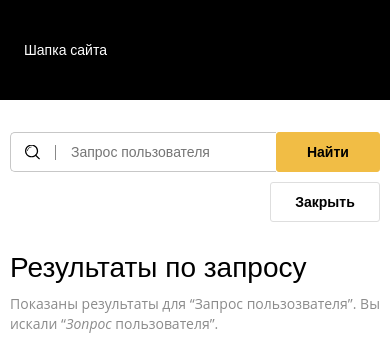
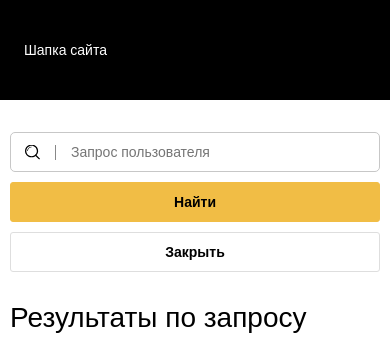
Before and after one commit to iwahid/DIGINETICA_search-results-page, a plain HTML site: page index.html in a window 390 px wide. Shown: the top 341 px of the page. Drawn offline with Linux system fonts and the light colour scheme.

Commit message:
Fix (search-bar): улучшена адаптация поискового бара

```diff
--- a/components/blocks/UI/button/_button.scss
+++ b/components/blocks/UI/button/_button.scss
@@ -40,7 +40,7 @@
     width: 14.5rem;
 
     @media (max-width: 600px) {
-      max-width: 11rem;
+      width: 100%;
     }
   }
 }
--- a/components/blocks/search-bar/_search-bar.scss
+++ b/components/blocks/search-bar/_search-bar.scss
@@ -15,6 +15,8 @@
     margin-right: 1rem;
 
     @media (max-width: 600px) {
+      flex-wrap: wrap;
+
       margin-bottom: 1rem;
       margin-right: 0rem;
     }
@@ -23,6 +25,11 @@
   &__input-wrapper {
     position: relative;
     width: 100%;
+    min-height: 4rem;
+
+    @media (max-width: 600px) {
+      margin-bottom: 1rem;
+    }
 
     &::before {
       position: absolute;
@@ -60,6 +67,11 @@
     font-size: 1.4rem;
     line-height: 1.5rem;
 
+    @media (max-width: 600px) {
+      border: 1px solid #c7c7c7;
+      border-radius: 5px;
+    }
+
     &::placeholder {
       font-weight: normal;
       font-size: 11.4;
```
Also changed, not shown: css-output/main.css.
